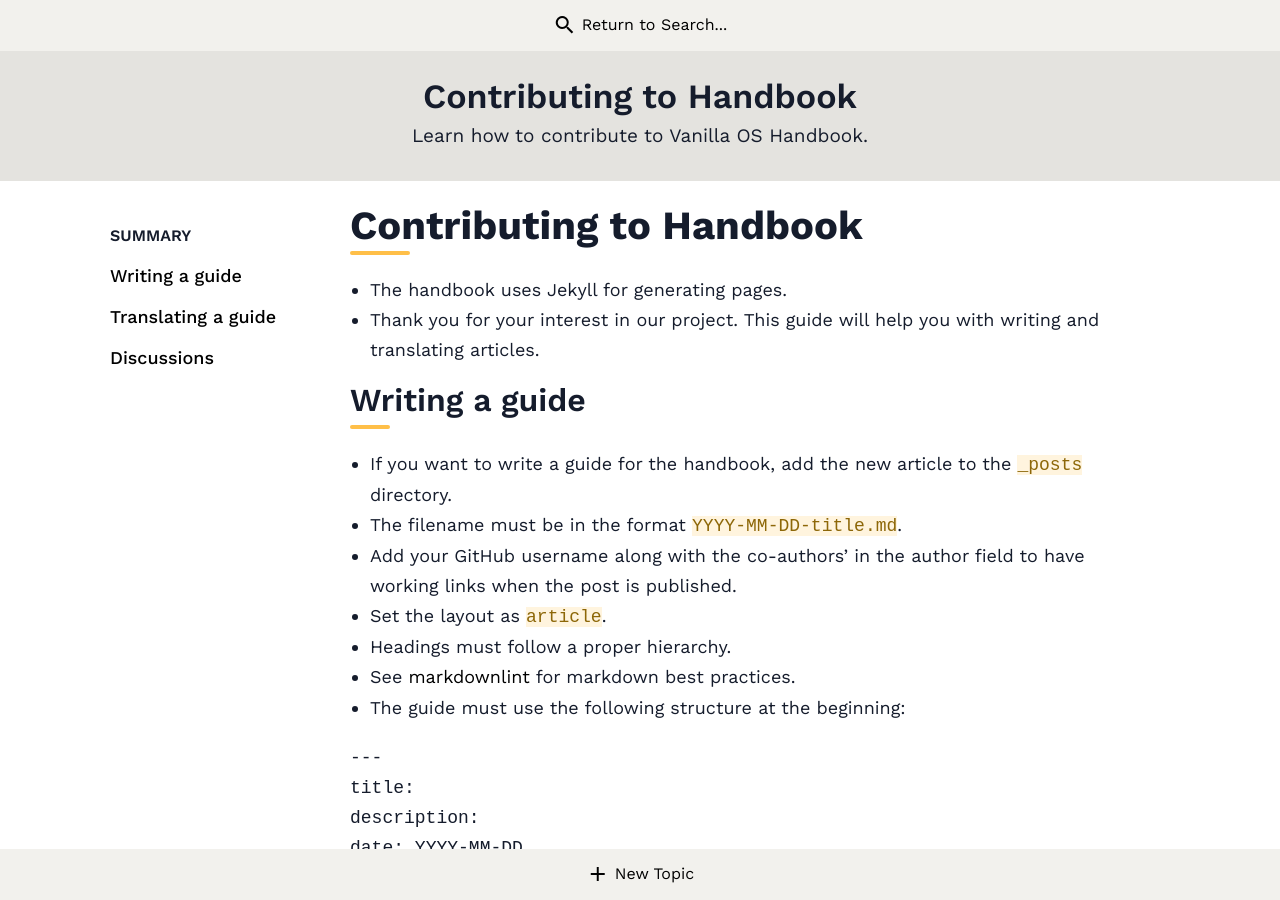
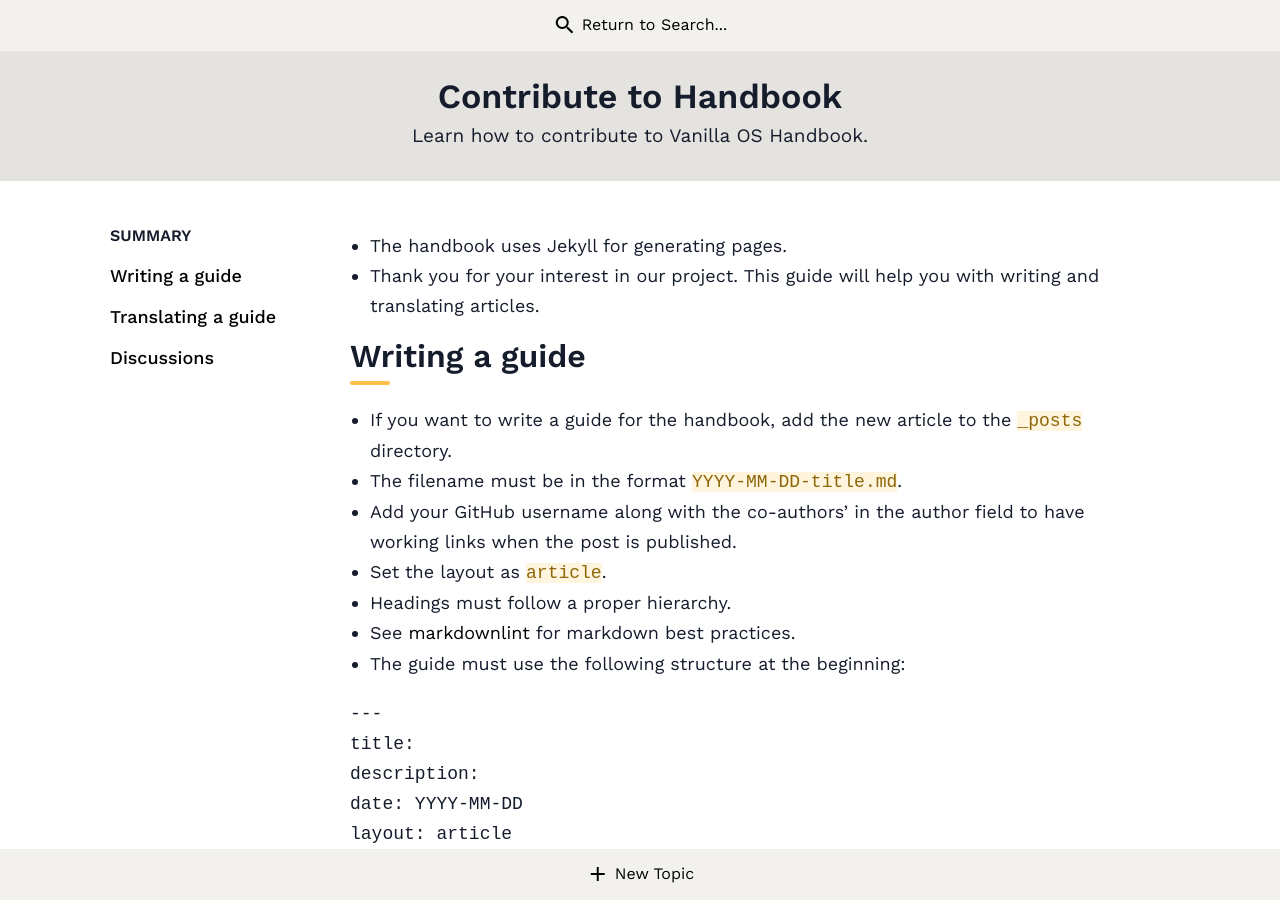
Before and after one commit to Vanilla-OS/handbook, a Jekyll site: the page built from _posts/2022-11-11-contributing.md, in a window 1280 px wide and 900 px high. Built offline with Jekyll 4.4.1, drawn with Linux system fonts in a browser that asks for light colours; nearby versions of some CDN libraries; a style sheet for code colours, icons or effects is not loaded.

Commit message:
Apply suggestions from code review

```diff
--- a/_posts/2022-11-11-contributing.md
+++ b/_posts/2022-11-11-contributing.md
@@ -1,5 +1,5 @@
 ---
-title: Contributing to Handbook
+title: Contribute to Handbook
 description: Learn how to contribute to Vanilla OS Handbook.
 date: 2022-11-11
 layout: article
@@ -8,7 +8,6 @@
     - kra-mo
 ---
 
-# Contributing to Handbook
 
 - The handbook uses Jekyll for generating pages.
 - Thank you for your interest in our project. This guide will help you with writing and translating articles.
```
